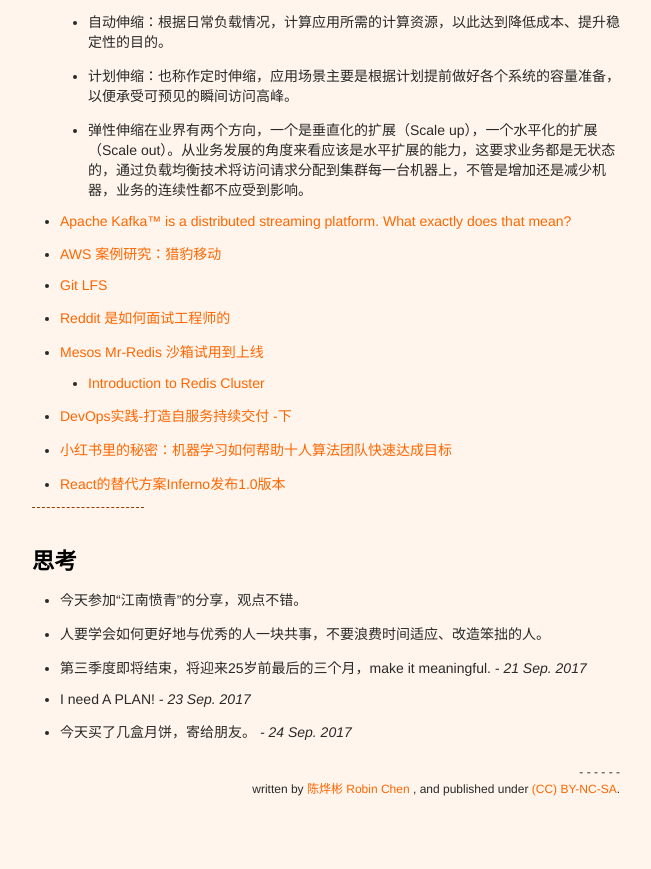
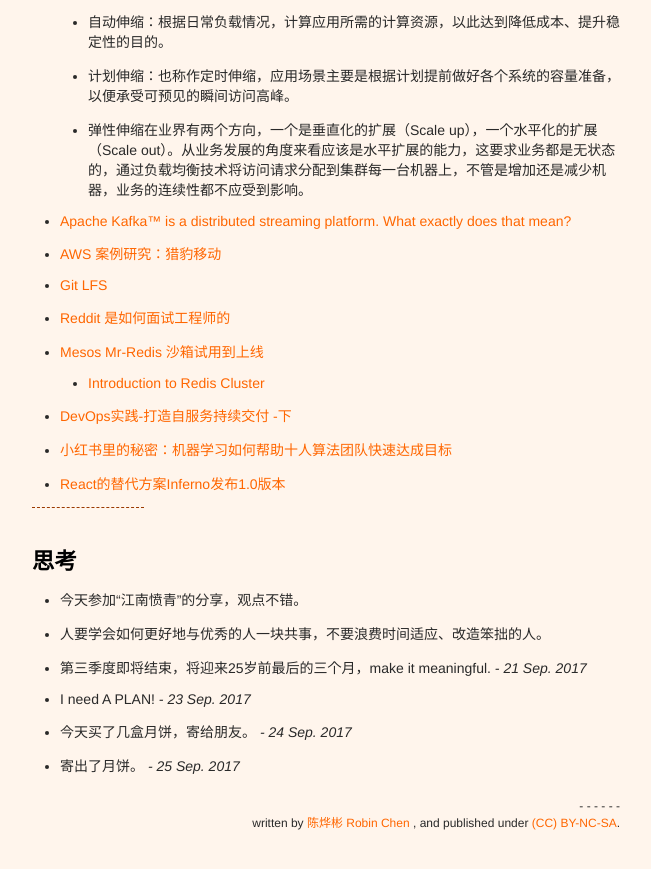
Before and after one commit to xianyuxmu/xianyuxmu.github.io, a Jekyll site: the page built from _posts/2017-09-02-monthly-reading.md, in a window 1280 px wide and 900 px high, scrolled down 2206 px. Shown: the top 869 px of the window, without its empty margins (314-965 px from the left). Built offline with Jekyll 4.4.1, drawn with Linux system fonts in a browser that asks for light colours; comment, search, counter and statistics services are not loaded.

Commit message:
25 Sep. 2017

```diff
--- a/_posts/2017-09-02-monthly-reading.md
+++ b/_posts/2017-09-02-monthly-reading.md
@@ -113,3 +113,4 @@
 - 第三季度即将结束，将迎来25岁前最后的三个月，make it meaningful. *- 21 Sep. 2017*
 - I need A PLAN! *- 23 Sep. 2017*
 - 今天买了几盒月饼，寄给朋友。 *- 24 Sep. 2017*
+- 寄出了月饼。 *- 25 Sep. 2017*
```
